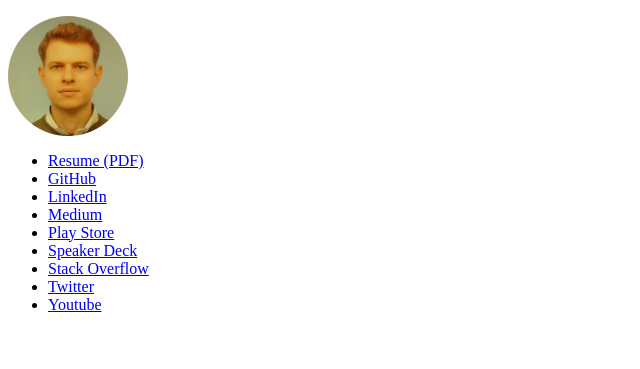
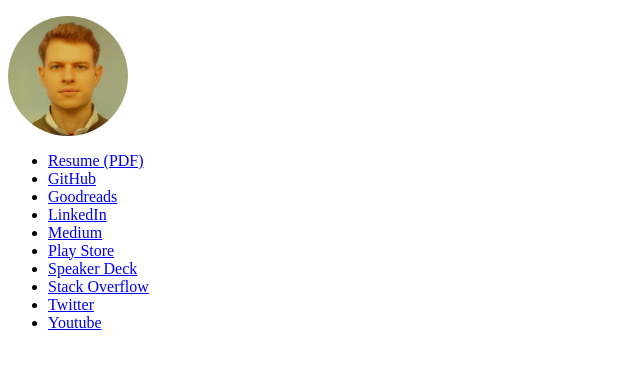
Before and after one commit to oldergod/oldergod.github.io, a plain HTML site: page index.html in a window 1280 px wide. Shown: the part 105-474 px from the top of the page, without its empty margins (0-640 px from the left). Drawn offline with Linux system fonts and the light colour scheme.

Commit message:
Added goodreads

```diff
--- a/index.html
+++ b/index.html
@@ -18,6 +18,7 @@
   <ul>
     <li><a href="./assets/BenoitQuenaudon_AndroidEngineer_2017.pdf" target="_blank">Resume (PDF)</a></li>
     <li><a href="https://github.com/oldergod" target="_blank">GitHub</a></li>
+    <li><a href="https://www.goodreads.com/oldergod" target="_blank">Goodreads</a></li>
     <li><a href="https://linkedin.com/in/bquenaudon/" target="_blank">LinkedIn</a></li>
     <li><a href="https://medium.com/@oldergod" target="_blank">Medium</a></li>
     <li><a href="https://play.google.com/store/apps/developer?id=Beno%C3%AEt+Quenaudon" target="_blank">Play Store</a></li>
```
